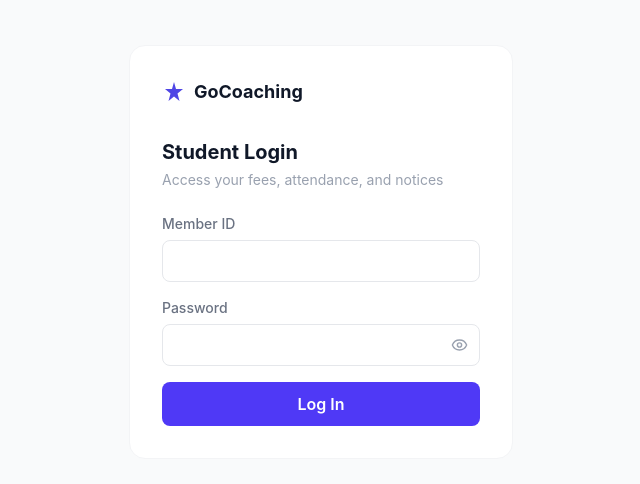
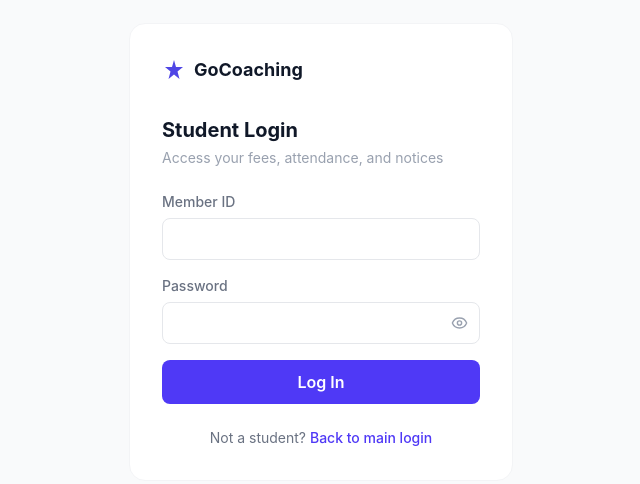
Before and after one commit to Siddx6/coaching-app, a React app in the folder frontend/: page /student/login in a window 1280 px wide. Shown: the part 148-632 px from the top of the page, without its empty margins (319-959 px from the left). Built offline with nearby package versions, Linux system fonts and the light colour scheme; the HTML template or start-up script is replaced by a standard one.

Commit message:
Fix student logout redirect; add back-to-main-login link on student login page

```diff
--- a/frontend/src/components/StudentNavbar.jsx
+++ b/frontend/src/components/StudentNavbar.jsx
@@ -1,10 +1,10 @@
-import { Link, useLocation } from "react-router-dom";
-import { useStudentAuth } from "../context/StudentAuthContext";
+import { Link, useLocation, useNavigate } from "react-router-dom";import { useStudentAuth } from "../context/StudentAuthContext";
 import { LayoutDashboard, User, Calendar, LogOut } from "lucide-react";
 
 function StudentNavbar() {
   const { student, studentLogout } = useStudentAuth();
   const location = useLocation();
+  const navigate = useNavigate();
 
   if (!student) return null;
 
@@ -38,7 +38,13 @@ function StudentNavbar() {
           ))}
         </div>
       </div>
-      <button onClick={studentLogout} className="flex items-center gap-1.5 text-sm text-gray-500 hover:text-red-600">
+      <button
+        onClick={() => {
+          studentLogout();
+          navigate("/student/login");
+        }}
+        className="flex items-center gap-1.5 text-sm text-gray-500 hover:text-red-600"
+      >
         <LogOut size={15} />
         Logout
       </button>
--- a/frontend/src/pages/StudentLogin.jsx
+++ b/frontend/src/pages/StudentLogin.jsx
@@ -74,6 +74,13 @@ function StudentLogin() {
           >
             Log In
           </button>
+
+          <p className="text-center text-sm text-gray-500 pt-2">
+            Not a student?{" "}
+            <a href="/login" className="text-indigo-600 font-medium hover:underline">
+              Back to main login
+            </a>
+          </p>
         </form>
       </div>
     </div>
```
